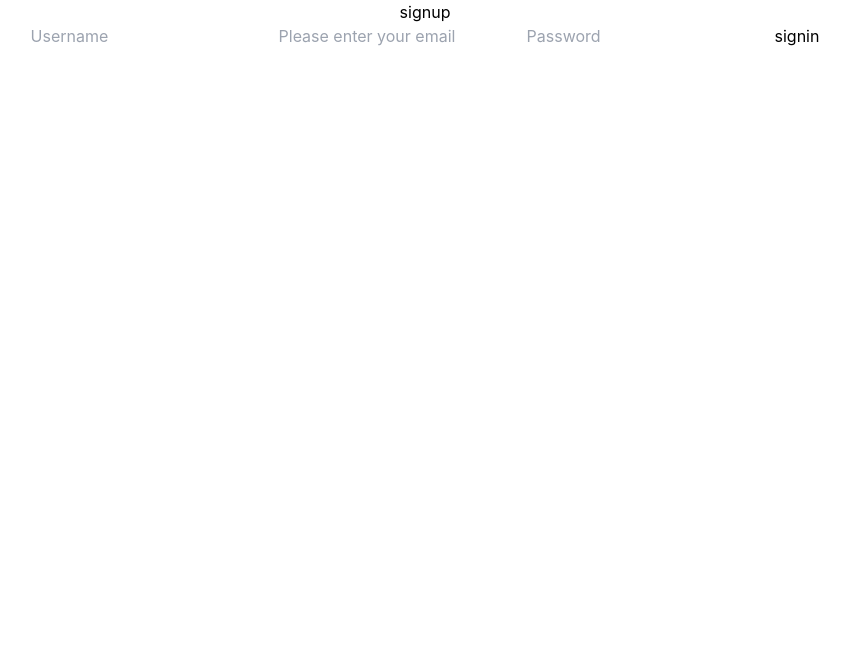
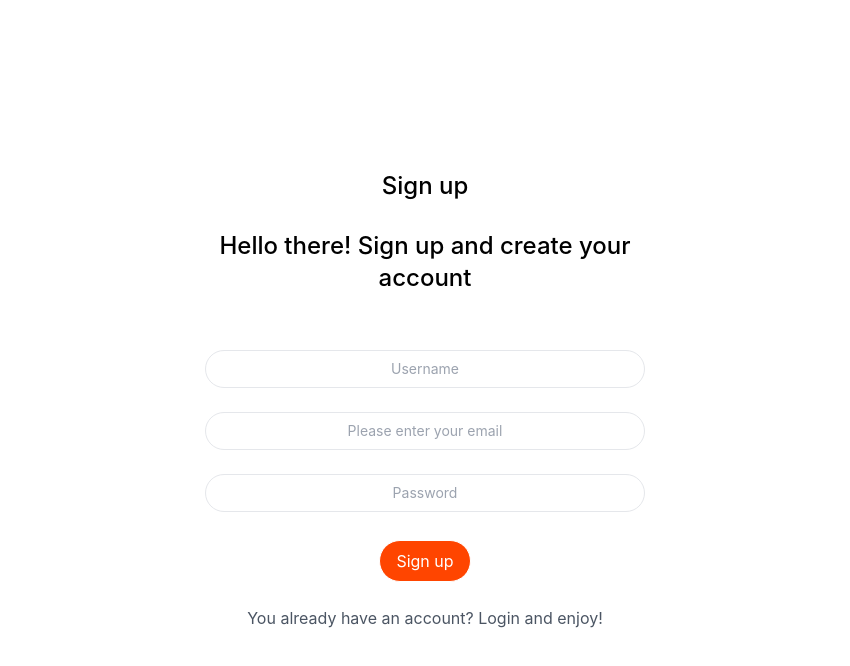
Before and after one commit to rahalrazika/rails-react-capstone, a React (Create React App) app: page /signup in a window 1280 px wide. Shown: the top 666 px of the page, without its empty margins (215-1065 px from the left). Built offline with nearby package versions, Linux system fonts and the light colour scheme.

Commit message:
style sign in and sign up pages

```diff
--- a/src/pages/LoginPage.js
+++ b/src/pages/LoginPage.js
@@ -1,15 +1,52 @@
-import React from 'react';
+import React, { useState } from 'react';
 
 function LoginPage() {
+  const [data, setData] = useState({ email: '', password: '' });
+  const handleChange = (e) => {
+    setData({ ...data, [e.target.name]: [e.target.value] });
+  };
   return (
-    <form>
-      <h1>Login</h1>
-      <h3>Welcome Back!</h3>
-      <input placeholder="Please enter your email" type="email" />
-      <input placeholder="Password" type="password" />
-      <button type="submit">Login</button>
+    <div className="h-screen flex">
+      <div className="w-full max-w-md m-auto bg-white   py-10 px-1">
+        <div className="text-2xl font-medium text-center">
+          <h1>Welcome Back!</h1>
+        </div>
+        <div className="flex items-center mt-3 justify-center">
+          <h3 className="text-2xl font-medium text-primary mt-4 mb-14">
+            Login to your account
+          </h3>
+        </div>
 
-    </form>
+        <form>
+          <input
+            placeholder="Please enter your email"
+            type="email"
+            onChange={handleChange}
+            className="w-full p-2 text-primary border rounded-full text-center outline-none text-sm transition duration-150 ease-in-out mb-6 focus:ring-2 ring-yellow-500"
+          />
+          <input
+            placeholder="Password"
+            type="password"
+            onChange={handleChange}
+            className="w-full p-2 text-primary border rounded-full text-center outline-none text-sm transition duration-150 ease-in-out mb-4  focus:ring-2 ring-yellow-500"
+          />
+          <div className="flex items-center mt-3 justify-center">
+            <button
+              className=" background-orange py-2 px-4 text-md text-white rounded-full border border-white focus:outline-none focus:border-white"
+              value="Login"
+              type="submit"
+            >
+              Login
+            </button>
+          </div>
+        </form>
+        <div className="flex items-center mt-6 justify-center">
+          <button type="submit" className="justify-center text-gray-600 hover:underline">
+            Need to register? Sign up for free
+          </button>
+        </div>
+      </div>
+    </div>
   );
 }
 
--- a/src/pages/SignupPage.js
+++ b/src/pages/SignupPage.js
@@ -1,14 +1,58 @@
-import React from 'react';
+import React, { useState } from 'react';
 
 function SignUpPage() {
+  const [data, setData] = useState({ email: '', password: '' });
+  const handleChange = (e) => {
+    setData({ ...data, [e.target.name]: [e.target.value] });
+  };
   return (
-    <form>
-      <h1>signup</h1>
-      <input placeholder="Username" type="text" />
-      <input placeholder="Please enter your email" type="email" />
-      <input placeholder="Password" type="password" />
-      <button type="submit">signin</button>
-    </form>
+    <div className="h-screen flex">
+      <div className="w-full max-w-md m-auto bg-white   py-10 px-1">
+        <div className="text-2xl font-medium text-center">
+          <h1>Sign up</h1>
+        </div>
+        <div className="flex items-center mt-3 justify-center">
+          <h3 className="text-2xl font-medium text-primary mt-4 mb-14">
+            Hello there! Sign up and  create your account
+          </h3>
+        </div>
+
+        <form>
+          <input
+            placeholder="Username"
+            type="email"
+            onChange={handleChange}
+            className="w-full p-2 text-primary border rounded-full text-center outline-none text-sm transition duration-150 ease-in-out mb-6 focus:ring-2 ring-yellow-500"
+          />
+          <input
+            placeholder="Please enter your email"
+            type="email"
+            onChange={handleChange}
+            className="w-full p-2 text-primary border rounded-full text-center outline-none text-sm transition duration-150 ease-in-out mb-6 focus:ring-2 ring-yellow-500"
+          />
+          <input
+            placeholder="Password"
+            type="password"
+            onChange={handleChange}
+            className="w-full p-2 text-primary border rounded-full text-center outline-none text-sm transition duration-150 ease-in-out mb-4  focus:ring-2 ring-yellow-500"
+          />
+          <div className="flex items-center mt-3 justify-center">
+            <button
+              className=" background-orange py-2 px-4 text-md text-white rounded-full border border-white focus:outline-none focus:border-white"
+              value="Signup"
+              type="submit"
+            >
+              Sign up
+            </button>
+          </div>
+        </form>
+        <div className="flex items-center mt-6 justify-center">
+          <button type="submit" className="justify-center text-gray-600 hover:underline">
+            You already have an account? Login and enjoy!
+          </button>
+        </div>
+      </div>
+    </div>
   );
 }
 
--- a/src/style/index.css
+++ b/src/style/index.css
@@ -29,7 +29,12 @@ code {
     'Courier New',
     monospace;
 }
-
+.orange-color {
+ color: orangered
+}
+.background-orange {
+  background-color: orangered;
+}
 .homePage {
   background-image: url('../assets/bg2.jpg');
   background-repeat: no-repeat;
```
